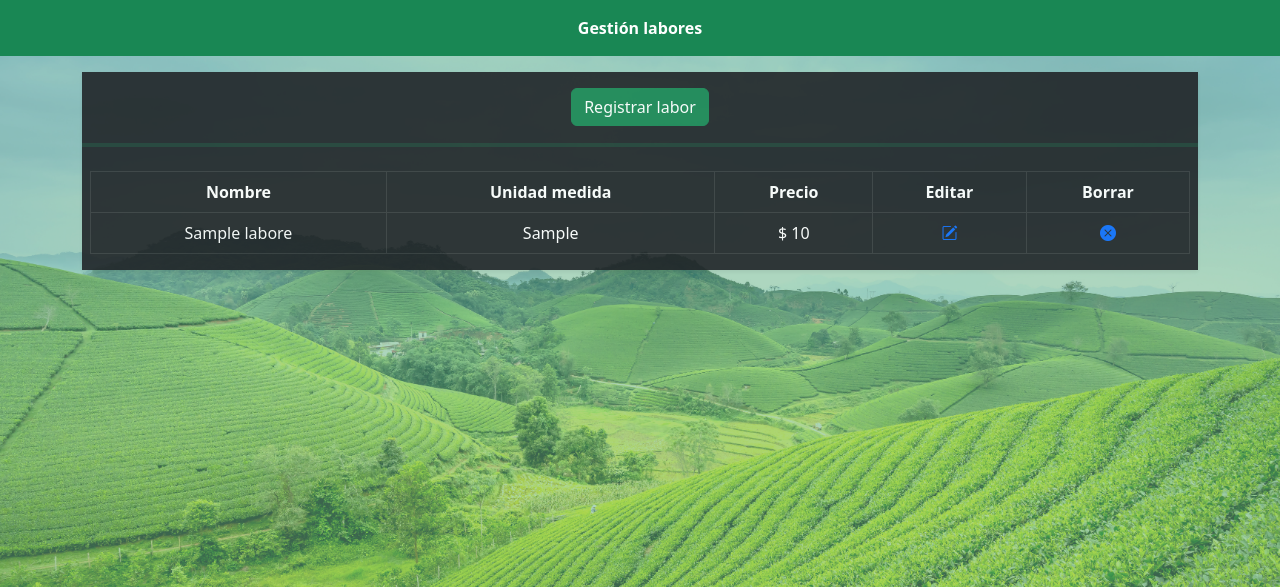
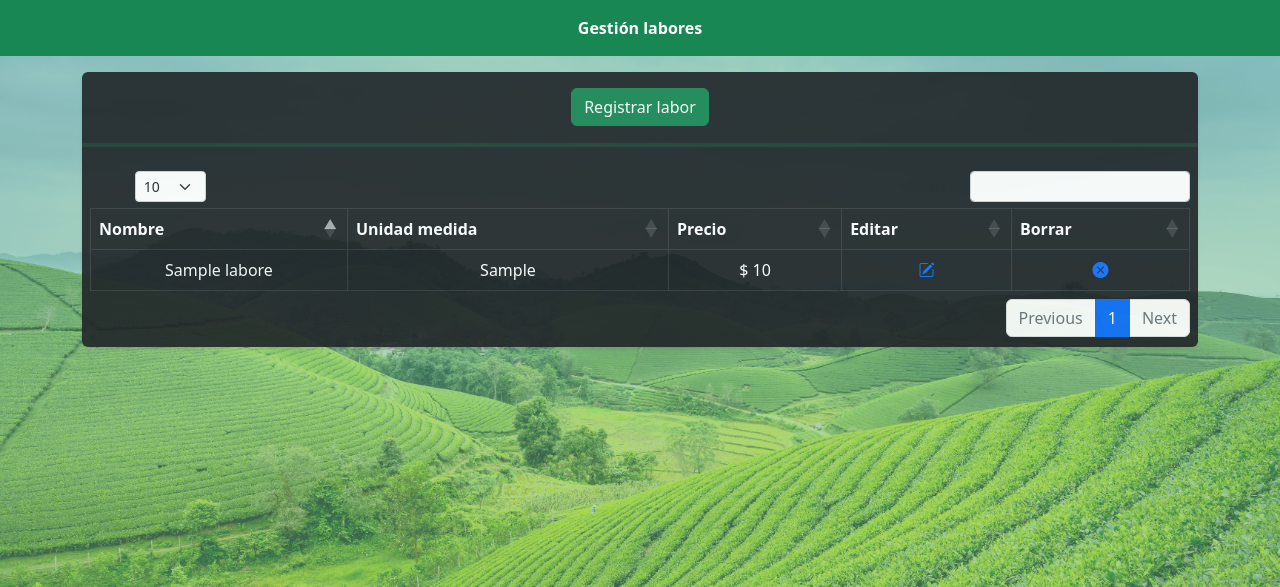
Before and after one commit to ZamThe/cine, a PHP site: page /src/laboresGestion.php in a window 1280 px wide. Shown: the part 76-663 px from the top of the page. Run offline with PHP 8.4, Linux system fonts and the light colour scheme; the visitor is signed in with stand-in values (Sample User, id 1); tables that the repository leaves empty or names only in its code hold one stand-in row (values such as "Sample post"); some libraries are stand-ins or nearby versions.

Commit message:
Ajuste para que aprezcan las data tables y ajustar al editar ciertos registros como el de la labor

```diff
--- a/src/assets/editarLabor.php
+++ b/src/assets/editarLabor.php
@@ -43,6 +43,7 @@
         $nombre_labor = $_POST['nombre_labor'];
         $unidad_medida = $_POST['unidad_medida'];
         $precio_labor = $_POST['precio_labor'];
+        echo $unidad_medida;
 
         /*//Debug values
         echo 'Nombre: '.$nombre.'<br>';
@@ -80,7 +81,7 @@
         <meta name="keywords" content="Agricola del Caribe, Control de actividades, Control de erradicadores">
         <title>Control de actividades - Agricola del Caribe</title>
         <!-- Favicon-->
-        <link rel="icon" type="image/x-icon" href="assets/img/AGRICONTROL.ico"/>
+        <link rel="icon" type="image/x-icon" href="img/AGRICONTROL.ico"/>
         <!-- CSS only -->
         <link href="https://cdn.jsdelivr.net/npm/bootstrap@5.2.2/dist/css/bootstrap.min.css" rel="stylesheet" integrity="sha384-Zenh87qX5JnK2Jl0vWa8Ck2rdkQ2Bzep5IDxbcnCeuOxjzrPF/et3URy9Bv1WTRi" crossorigin="anonymous">
         <!--<link rel="stylesheet" href="../node_modules/bootstrap/dist/css/bootstrap.min.css">-->
@@ -146,7 +147,7 @@
                                     <div class="form-group">
                                         <label for="unidad_medida" class="form-label text-white">Unidad de medida <b class="text-danger">*</b></label>
                                         <select id="unidad_medida" name="unidad_medida" class="form-select" required>
-                                            <option value="<?php echo $datosLabor['unidad_medida'] ?>" selected></option>
+                                            <option class="text-dark" value="<?php echo $datosLabor['unidad_medida'] ?>" selected disabled><?php echo $datosLabor['unidad_medida'] ?></option>
                                             <option value="HRA">HRA</option>
                                             <option value="UND">UND</option>
                                             <option value="JOR">JOR</option>
--- a/src/assets/editarPersonal.php
+++ b/src/assets/editarPersonal.php
@@ -105,7 +105,7 @@
         <meta name="keywords" content="Agricola del Caribe, Control de actividades, Control de erradicadores">
         <title>Control de actividades - Agricola del Caribe</title>
         <!-- Favicon-->
-        <link rel="icon" type="image/x-icon" href="assets/img/AGRICONTROL.ico"/>
+        <link rel="icon" type="image/x-icon" href="img/AGRICONTROL.ico"/>
         <!-- CSS only -->
         <link href="https://cdn.jsdelivr.net/npm/bootstrap@5.2.2/dist/css/bootstrap.min.css" rel="stylesheet" integrity="sha384-Zenh87qX5JnK2Jl0vWa8Ck2rdkQ2Bzep5IDxbcnCeuOxjzrPF/et3URy9Bv1WTRi" crossorigin="anonymous">
         <!--<link rel="stylesheet" href="../node_modules/bootstrap/dist/css/bootstrap.min.css">-->
--- a/src/laboresGestion.php
+++ b/src/laboresGestion.php
@@ -60,6 +60,8 @@
         <!-- Select2 Bower -->
         <!-- <link href="../bower_components/select2/dist/css/select2.min.css" rel="stylesheet" /> -->
         <link href="https://cdn.jsdelivr.net/npm/select2@4.1.0-rc.0/dist/css/select2.min.css" rel="stylesheet" />
+        <!-- Data Tables -->
+        <link rel="stylesheet" href="https://cdn.datatables.net/1.12.1/css/dataTables.bootstrap5.min.css">
         <!-- Main css -->
         <link rel="stylesheet" href="css/styles.css">
     </head>
@@ -92,7 +94,7 @@
             <p class="text-white fw-bold fs-6 p-3">Gestión labores</p>
         </div>
         <div class="container">
-            <div class="bg-dark overflow-hidden shadow-sm sm:rounded-lg opacity9">
+            <div class="bg-dark overflow-hidden shadow-sm sm:rounded-lg opacity9 mb-3 rounded">
                 <div class="row justify-content-around mt-3">
                     <div class="col-12 col-sm-12 col-md-12 col-lg-4 col-xl-4 text-center">
                         <a href="registrarLabor.php">
@@ -127,7 +129,7 @@
                 <div class="row justify-content-center align-items-center">
                     <div class="col-12 col-sm-12 col-md-12 col-lg-12 col-xl-12">
                         <div class="table-responsive p-2">
-                            <table class="table table-dark table-striped table-bordered mb-2" id="tablaPersonal" style="width: 100%">
+                            <table class="table table-dark table-striped table-bordered mb-2" id="tablaLabores" style="width: 100%">
                                 <thead>
                                     <tr class="text-center">
                                         <th>Nombre</th>
@@ -138,7 +140,6 @@
                                     </tr>
                                 </thead>
                                 <tbody>
-                                    <tr>
                                         <?php
                                         foreach ($labores as $labor) {
                                             echo '</tr>
@@ -151,7 +152,6 @@
                                             ';
                                         }
                                         ?>
-                                    </tr>
                                 </tbody>
                             </table>
                         </div>
@@ -170,11 +170,16 @@
         <!--<link rel="stylesheet" href="../node_modules/bootstrap/dist/js/bootstrap.min.js">-->
         <script src="https://cdn.jsdelivr.net/npm/bootstrap@5.2.2/dist/js/bootstrap.bundle.min.js" integrity="sha384-OERcA2EqjJCMA+/3y+gxIOqMEjwtxJY7qPCqsdltbNJuaOe923+mo//f6V8Qbsw3" crossorigin="anonymous"></script>
         <!-- Sweet alert -->
+        <!-- Data tables -->
+        <script src="https://cdn.datatables.net/1.12.1/js/jquery.dataTables.min.js"></script>
+        <script src="https://cdn.datatables.net/1.12.1/js/dataTables.bootstrap5.min.js"></script>
         <!--<script src="../node_modules/sweetalert2/dist/sweetalert2.min.js"></script>-->
         <script src="//cdn.jsdelivr.net/npm/sweetalert2@11"></script>
         <script type="text/javascript">
 
-            //Definir formatter de pesos
+            window.addEventListener("load", function(event) {
+
+                //Instanciar formateador de numeros
                 const formatterPeso = new Intl.NumberFormat('es-CO',
                 {
                     style: 'currency',
@@ -183,12 +188,30 @@
                     maximumFractionDigits: 2
                 });
 
-            //Funcion que formatea valores a pesos
+                //Funciónn para formatear valores
                 function formatear_valores_pesos (valor)
                 {
                     return formatterPeso.format(valor);
                 }
 
+                //Inicializar data table
+                let tablaLabores = $("#tablaLabores").DataTable({
+                    /*columns: [
+                    {data: "idRequerimiento", title: 'Nombre'},
+                    {data: "departamento", title: 'Tipo identificación'},
+                    {data: "municipio", title: 'Indetificación'},
+                    {data: "pax", title: 'Cargo'},
+                    {data: "paxDesayuno", title: 'Tipo contrato'},
+                    {data: "paxAlmuerzo", title: 'Salario'},
+                    {data: "paxCena", title: 'Antiguedad'},
+                    {data: "dias", title: 'Talla buso'},
+                    {data: "precioTotal", title: 'Talla Pantalón'},
+                    {data: "fechaRadicacion", title: 'Talla botas'},
+                    {data: "editar", title: 'Editar'},
+                    {data: "borrar", title: 'Borrar'},
+                    ],*/
+                })
+            });
             //Inicializar data table
             /*let tablaAuto = $("#tablaPersonal").DataTable({
                 columnDefs: [
```
Also changed, not shown: src/informes/reportePorCedula.php (+34 -7 lines), src/laboresPersonalGestion.php (+29 -7 lines), src/personalGestion.php (+36 -27 lines). Lines whose indentation alone changed are shown as unchanged.
